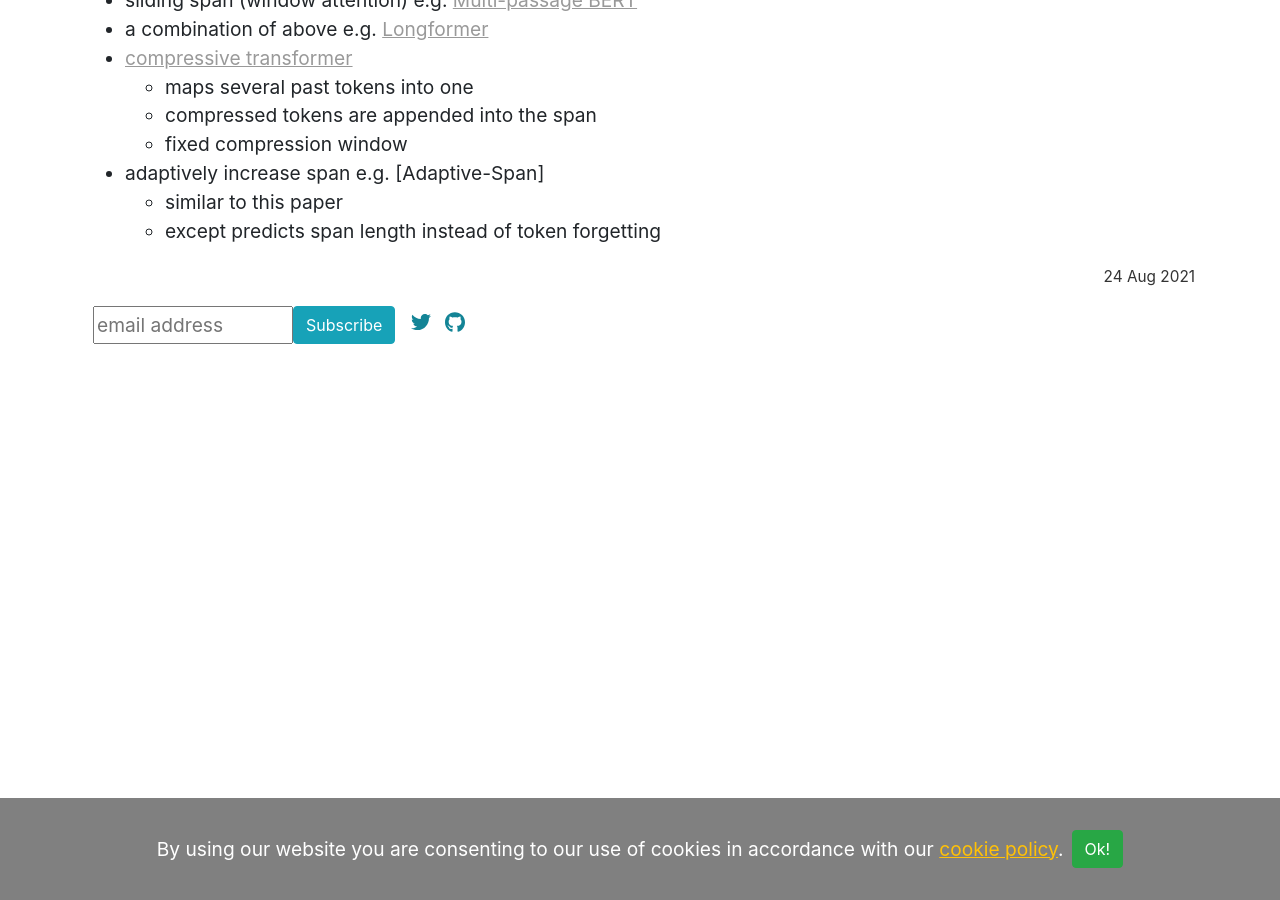
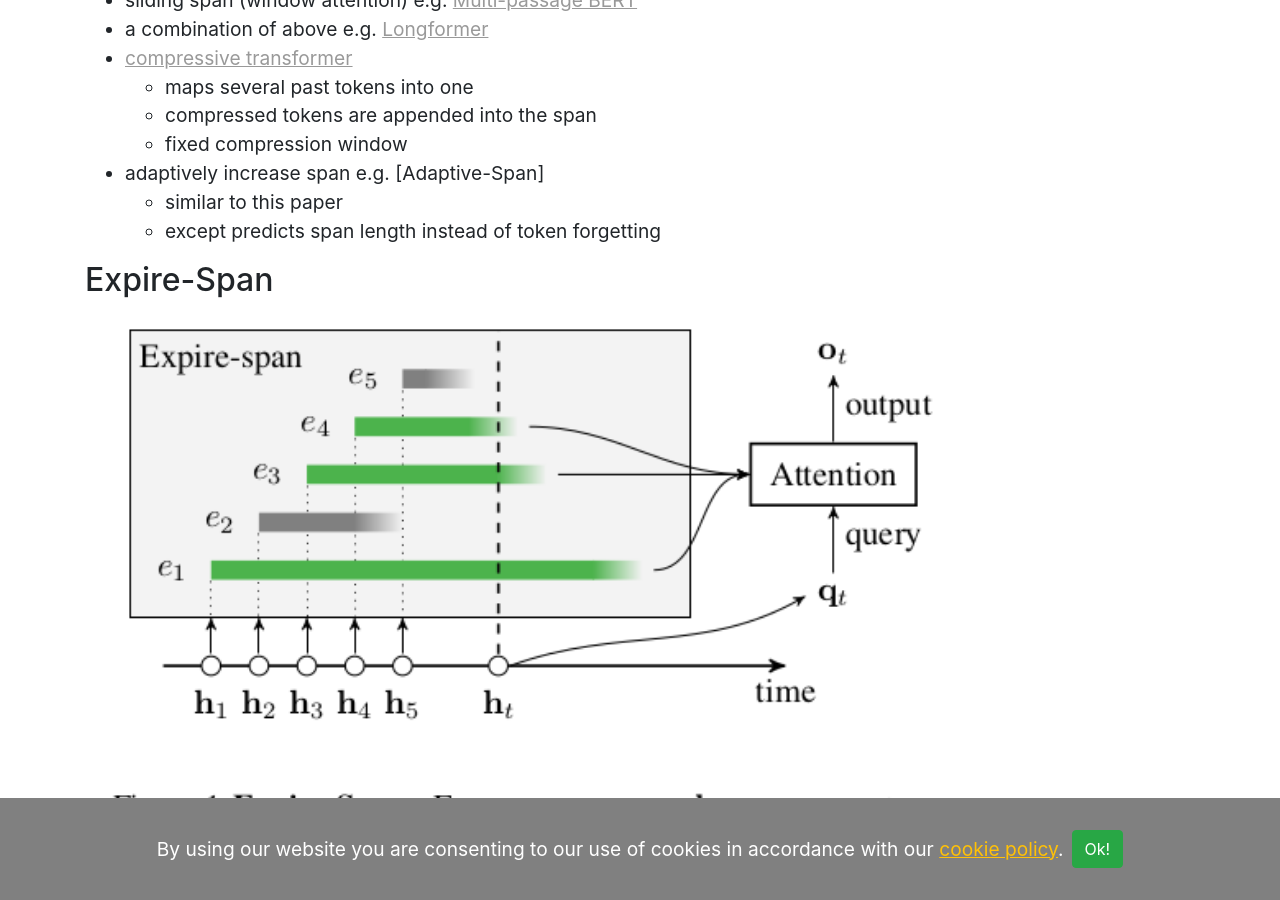
Before and after one commit to vackosar/vackosar.github.io, a Jekyll site: the page built from _posts/2021-08-24-expire-span-scaling-transformer-by-predicting-token-forgetting.md, in a window 1280 px wide and 900 px high, scrolled down 854 px. Built offline with Jekyll 4.4.1, drawn with Linux system fonts in a browser that asks for light colours; our own code applies the rules of GitHub Pages for plain Markdown files.

Commit message:
sketch expire-span

```diff
--- a/_posts/2021-08-24-expire-span-scaling-transformer-by-predicting-token-forgetting.md
+++ b/_posts/2021-08-24-expire-span-scaling-transformer-by-predicting-token-forgetting.md
@@ -39,3 +39,7 @@ permalink: /:categories/:title
 - adaptively increase span e.g. [Adaptive-Span]
   - similar to this paper
   - except predicts span length instead of token forgetting
+
+
+## Expire-Span
+![expire-span-attention](/images/expire-span-attention.png)
```
Also changed, not shown: images/expire-span-attention.png (added).
